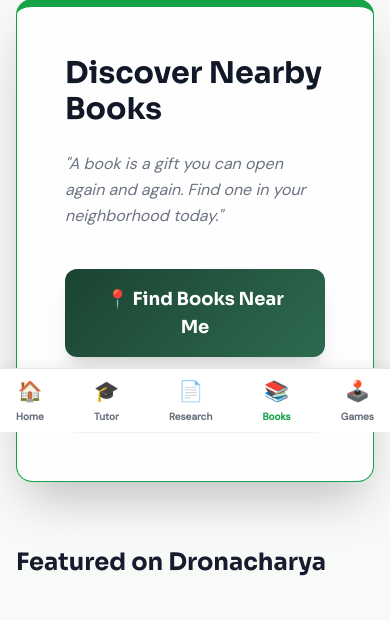
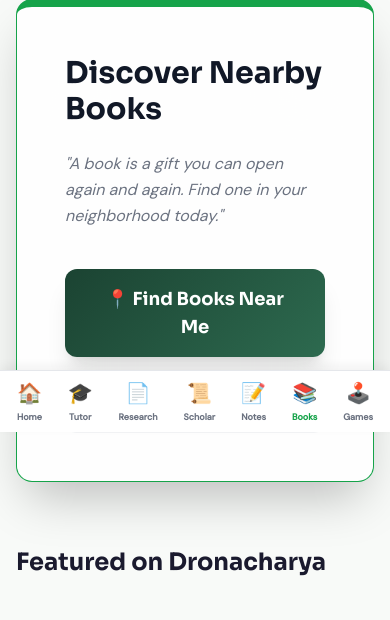
Before and after one commit to Vinay12BM/Dronacharya_hub, a Flask app: page /books/ in a window 390 px wide. Shown: the part 412-1032 px from the top of the page. Run offline with Flask 3, Linux system fonts and the light colour scheme; data that the repository does not hold is empty; parts of the project's set-up code (start-up, migrations or seed data) failed here and were passed over; some libraries are stand-ins or nearby versions.

Commit message:
Add Scholarship and Notes to mobile bottom navigation

```diff
--- a/templates/base.html
+++ b/templates/base.html
@@ -155,26 +155,34 @@
      MOBILE BOTTOM NAVIGATION (App Style)
      Visible on phones and tablets (< 1024px)
 ═══════════════════════════════════════════ -->
-<nav class="lg:hidden fixed bottom-0 left-0 right-0 bg-white border-t border-gray-200 z-50 px-4 py-2 flex justify-between items-center shadow-[0_-4px_10px_rgba(0,0,0,0.05)]">
+<nav class="lg:hidden fixed bottom-0 left-0 right-0 bg-white border-t border-gray-200 z-50 px-1 py-2 flex justify-around items-center shadow-[0_-4px_10px_rgba(0,0,0,0.05)]">
   <a href="{{ url_for('home') }}" class="flex flex-col items-center gap-1 {% if request.endpoint == 'home' %}text-blue-600{% else %}text-gray-500{% endif %}">
     <span class="text-xl">🏠</span>
-    <span class="text-[10px] font-bold">Home</span>
+    <span class="text-[9px] font-bold">Home</span>
   </a>
   <a href="{{ url_for('tutor.welcome') }}" class="flex flex-col items-center gap-1 {% if request.blueprint == 'tutor' %}text-blue-600{% else %}text-gray-500{% endif %}">
     <span class="text-xl">🎓</span>
-    <span class="text-[10px] font-bold">Tutor</span>
+    <span class="text-[9px] font-bold">Tutor</span>
   </a>
   <a href="{{ url_for('research.index') }}" class="flex flex-col items-center gap-1 {% if request.blueprint == 'research' %}text-violet-600{% else %}text-gray-500{% endif %}">
     <span class="text-xl">📄</span>
-    <span class="text-[10px] font-bold">Research</span>
+    <span class="text-[9px] font-bold">Research</span>
+  </a>
+  <a href="{{ url_for('scholarships.index') }}" class="flex flex-col items-center gap-1 {% if request.blueprint == 'scholarships' %}text-amber-600{% else %}text-gray-500{% endif %}">
+    <span class="text-xl">📜</span>
+    <span class="text-[9px] font-bold">Scholar</span>
+  </a>
+  <a href="{{ url_for('notes.index') }}" class="flex flex-col items-center gap-1 {% if request.blueprint == 'notes' %}text-indigo-600{% else %}text-gray-500{% endif %}">
+    <span class="text-xl">📝</span>
+    <span class="text-[9px] font-bold">Notes</span>
   </a>
   <a href="{{ url_for('books.index') }}" class="flex flex-col items-center gap-1 {% if request.blueprint == 'books' %}text-green-600{% else %}text-gray-500{% endif %}">
     <span class="text-xl">📚</span>
-    <span class="text-[10px] font-bold">Books</span>
+    <span class="text-[9px] font-bold">Books</span>
   </a>
   <a href="{{ url_for('games.index') }}" class="flex flex-col items-center gap-1 {% if request.blueprint == 'games' %}text-orange-600{% else %}text-gray-500{% endif %}">
     <span class="text-xl">🕹️</span>
-    <span class="text-[10px] font-bold">Games</span>
+    <span class="text-[9px] font-bold">Games</span>
   </a>
 </nav>
 
```
